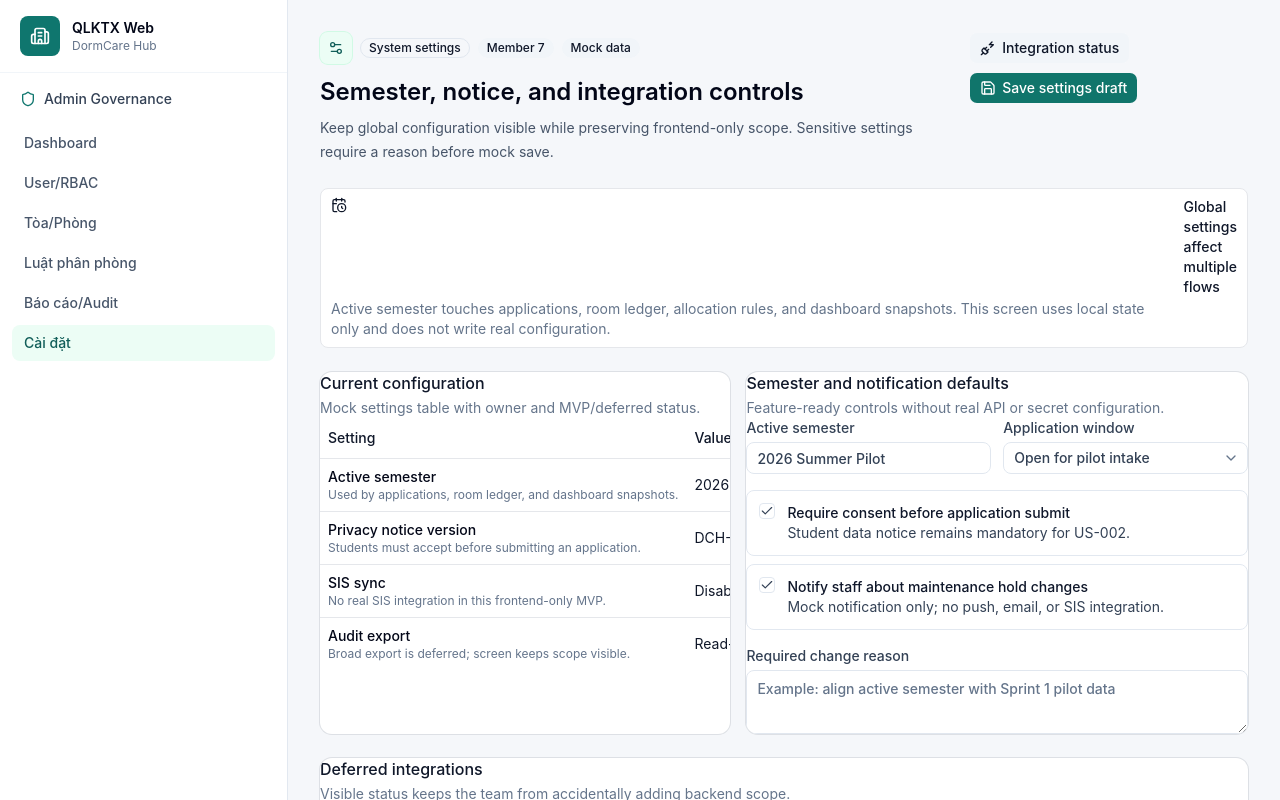
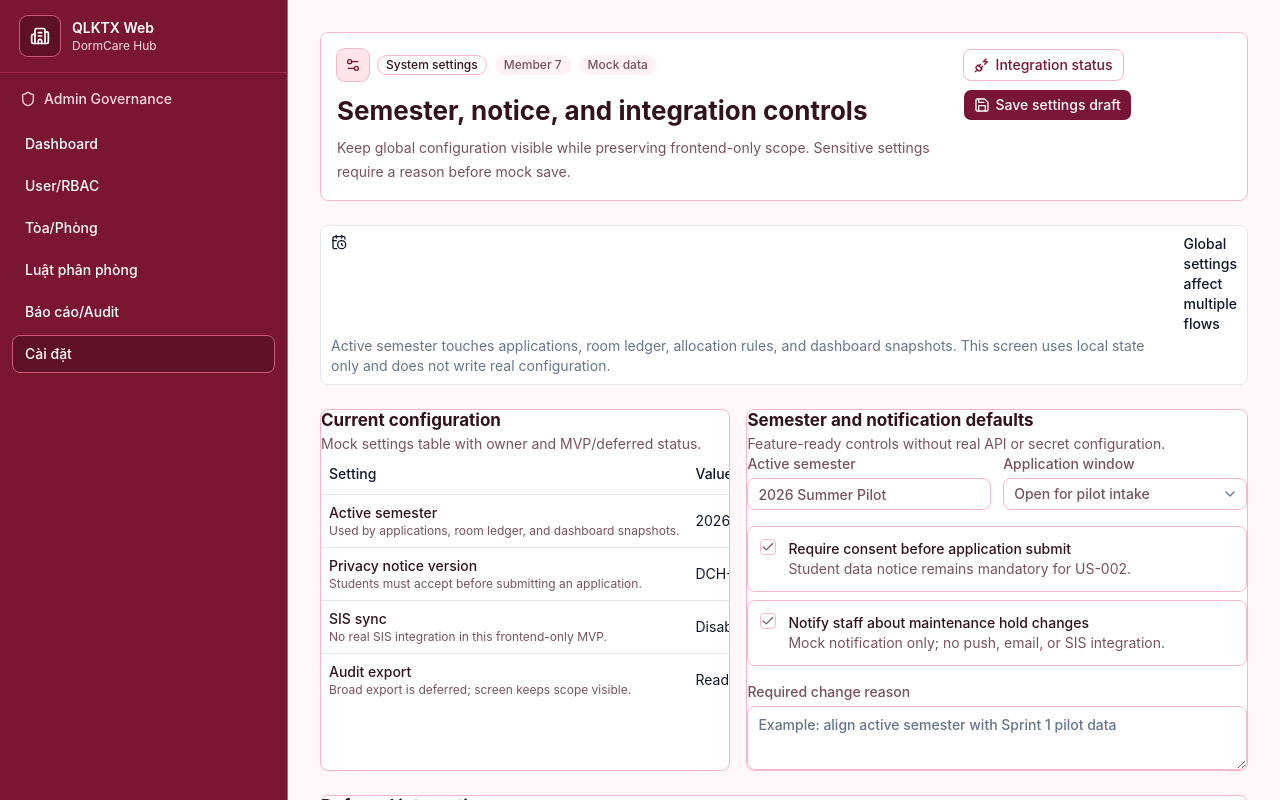
Before and after one commit to hoanghaip2005/Frontend-Web-QLKTX, a React (Vite) app: page /admin/settings in a window 1280 px wide. Shown: the top 800 px of the page. Built offline with nearby package versions, Linux system fonts and the light colour scheme.

Commit message:
phuong view - align admin UI with figma kit

```diff
--- a/src/app/layouts/RoleLayout.tsx
+++ b/src/app/layouts/RoleLayout.tsx
@@ -2,6 +2,7 @@ import { Outlet } from 'react-router-dom';
 
 import { AppSidebar } from '@/components/navigation/AppSidebar';
 import { roleNavItems } from '@/app/router/routes';
+import { cn } from '@/lib/utils';
 import type { AppRole } from '@/types/roles';
 
 type RoleLayoutProps = {
@@ -10,7 +11,13 @@ type RoleLayoutProps = {
 
 export function RoleLayout({ role }: RoleLayoutProps) {
   return (
-    <div className="min-h-screen bg-surface lg:flex">
+    <div
+      className={cn(
+        'min-h-screen bg-surface lg:flex',
+        role === 'admin' &&
+          'bg-[#fff7fa] [--border:340_75%_84%] [--input:340_75%_84%] [--primary:340_69%_28%] [--ring:340_69%_28%] [--secondary:342_100%_96%] [--secondary-foreground:340_47%_20%]',
+      )}
+    >
       <AppSidebar role={role} items={roleNavItems[role]} />
       <main className="min-w-0 flex-1 p-4 sm:p-6 lg:p-8">
         <Outlet />
--- a/src/components/navigation/AppSidebar.tsx
+++ b/src/components/navigation/AppSidebar.tsx
@@ -24,21 +24,49 @@ const roleLabel = {
 
 export function AppSidebar({ role, items }: AppSidebarProps) {
   const Icon = roleIcon[role];
+  const isAdmin = role === 'admin';
 
   return (
-    <aside className="flex w-full flex-col border-b border-slate-200 bg-white lg:min-h-screen lg:w-72 lg:border-b-0 lg:border-r">
-      <div className="flex items-center gap-3 border-b border-slate-100 px-5 py-4">
-        <div className="grid h-10 w-10 place-items-center rounded-app bg-brand-600 text-white">
+    <aside
+      className={cn(
+        'flex w-full flex-col border-b border-slate-200 bg-white lg:min-h-screen lg:w-72 lg:border-b-0 lg:border-r',
+        isAdmin && 'border-[#c95a75] bg-[#7a1632] text-white',
+      )}
+    >
+      <div
+        className={cn(
+          'flex items-center gap-3 border-b border-slate-100 px-5 py-4',
+          isAdmin && 'border-[#9d2b4c]',
+        )}
+      >
+        <div
+          className={cn(
+            'grid h-10 w-10 place-items-center rounded-app bg-brand-600 text-white',
+            isAdmin && 'bg-[#5e1027] ring-1 ring-[#c95a75]',
+          )}
+        >
           <Building2 className="h-5 w-5" aria-hidden="true" />
         </div>
         <div>
-          <p className="text-sm font-semibold text-slate-950">{appConfig.name}</p>
-          <p className="text-xs text-slate-500">{appConfig.product}</p>
+          <p className={cn('text-sm font-semibold text-slate-950', isAdmin && 'text-white')}>
+            {appConfig.name}
+          </p>
+          <p className={cn('text-xs text-slate-500', isAdmin && 'text-[#ffdce6]')}>
+            {appConfig.product}
+          </p>
         </div>
       </div>
 
-      <div className="flex items-center gap-2 px-5 py-4 text-sm font-medium text-slate-700">
-        <Icon className="h-4 w-4 text-brand-600" aria-hidden="true" />
+      <div
+        className={cn(
+          'flex items-center gap-2 px-5 py-4 text-sm font-medium text-slate-700',
+          isAdmin && 'text-[#ffdce6]',
+        )}
+      >
+        <Icon
+          className={cn('h-4 w-4 text-brand-600', isAdmin && 'text-[#ffdce6]')}
+          aria-hidden="true"
+        />
         {roleLabel[role]}
       </div>
 
@@ -51,6 +79,9 @@ export function AppSidebar({ role, items }: AppSidebarProps) {
               cn(
                 'rounded-app px-3 py-2 text-sm font-medium text-slate-600 transition hover:bg-slate-100 hover:text-slate-950',
                 isActive && 'bg-brand-50 text-brand-700',
+                isAdmin &&
+                  'border border-transparent text-white hover:border-[#c95a75] hover:bg-[#8f183b] hover:text-white',
+                isAdmin && isActive && 'border-[#c95a75] bg-[#5e1027] text-white',
               )
             }
           >
--- a/src/features/admin/_components/AdminShell.tsx
+++ b/src/features/admin/_components/AdminShell.tsx
@@ -43,22 +43,22 @@ type StatusBadgeProps = {
 };
 
 const statusClassName = {
-  Active: 'border-emerald-200 bg-emerald-50 text-emerald-700',
-  Enabled: 'border-emerald-200 bg-emerald-50 text-emerald-700',
-  Ready: 'border-emerald-200 bg-emerald-50 text-emerald-700',
-  Available: 'border-emerald-200 bg-emerald-50 text-emerald-700',
-  Draft: 'border-amber-200 bg-amber-50 text-amber-700',
-  Review: 'border-amber-200 bg-amber-50 text-amber-700',
-  'Pending review': 'border-amber-200 bg-amber-50 text-amber-700',
-  'Needs review': 'border-amber-200 bg-amber-50 text-amber-700',
-  Locked: 'border-rose-200 bg-rose-50 text-rose-700',
-  Disabled: 'border-slate-200 bg-slate-50 text-slate-600',
-  Full: 'border-slate-200 bg-slate-50 text-slate-600',
-  Deferred: 'border-slate-200 bg-slate-50 text-slate-600',
-  'Deferred export': 'border-slate-200 bg-slate-50 text-slate-600',
-  High: 'border-rose-200 bg-rose-50 text-rose-700',
-  Info: 'border-blue-200 bg-blue-50 text-blue-700',
-  'Maintenance hold': 'border-rose-200 bg-rose-50 text-rose-700',
+  Active: 'border-[#147a59] bg-[#e3f6ec] text-[#147a59]',
+  Enabled: 'border-[#147a59] bg-[#e3f6ec] text-[#147a59]',
+  Ready: 'border-[#147a59] bg-[#e3f6ec] text-[#147a59]',
+  Available: 'border-[#147a59] bg-[#e3f6ec] text-[#147a59]',
+  Draft: 'border-[#f7c948] bg-[#fff4cc] text-[#8a5a00]',
+  Review: 'border-[#f7c948] bg-[#fff4cc] text-[#8a5a00]',
+  'Pending review': 'border-[#f7c948] bg-[#fff4cc] text-[#8a5a00]',
+  'Needs review': 'border-[#f7c948] bg-[#fff4cc] text-[#8a5a00]',
+  Locked: 'border-[#c9354f] bg-[#ffe5eb] text-[#c9354f]',
+  Disabled: 'border-[#f2b8c8] bg-white text-[#76525f]',
+  Full: 'border-[#f2b8c8] bg-white text-[#76525f]',
+  Deferred: 'border-[#f2b8c8] bg-white text-[#76525f]',
+  'Deferred export': 'border-[#f2b8c8] bg-white text-[#76525f]',
+  High: 'border-[#c9354f] bg-[#ffe5eb] text-[#c9354f]',
+  Info: 'border-[#26c6c9] bg-[#e9fbfb] text-[#0b7174]',
+  'Maintenance hold': 'border-[#c9354f] bg-[#ffe5eb] text-[#c9354f]',
 } as const;
 
 export function AdminPageHeader({
@@ -71,21 +71,23 @@ export function AdminPageHeader({
   secondaryAction,
 }: AdminPageHeaderProps) {
   return (
-    <div className="flex flex-col gap-4 lg:flex-row lg:items-start lg:justify-between">
+    <div className="flex flex-col gap-4 rounded-lg border border-[#f2b8c8] bg-white px-4 py-4 lg:flex-row lg:items-start lg:justify-between">
       <div className="min-w-0">
         <div className="flex flex-wrap items-center gap-2">
-          <span className="inline-flex h-8 w-8 items-center justify-center rounded-lg bg-brand-50 text-brand-700 ring-1 ring-brand-100">
+          <span className="inline-flex h-8 w-8 items-center justify-center rounded-lg bg-[#ffe5eb] text-[#7a1632] ring-1 ring-[#f2b8c8]">
             <Icon className="h-4 w-4" aria-hidden="true" />
           </span>
-          <Badge variant="outline">{eyebrow}</Badge>
+          <Badge variant="outline" className="border-[#f2b8c8] text-[#32121d]">
+            {eyebrow}
+          </Badge>
           {badges.map((badge) => (
-            <Badge key={badge} variant="secondary">
+            <Badge key={badge} variant="secondary" className="bg-[#fff1f5] text-[#76525f]">
               {badge}
             </Badge>
           ))}
         </div>
-        <h1 className="mt-3 text-2xl font-semibold text-slate-950">{title}</h1>
-        <p className="mt-2 max-w-3xl text-sm leading-6 text-slate-600">{description}</p>
+        <h1 className="mt-3 text-[26px] font-bold leading-[35px] text-[#32121d]">{title}</h1>
+        <p className="mt-2 max-w-3xl text-sm leading-6 text-[#76525f]">{description}</p>
       </div>
       <div className="flex flex-wrap gap-2">
         {secondaryAction}
@@ -99,16 +101,28 @@ export function AdminMetricGrid({ metrics }: AdminMetricGridProps) {
   return (
     <div className="grid gap-3 sm:grid-cols-2 xl:grid-cols-4">
       {metrics.map((metric) => (
-        <Card key={metric.label} size="sm">
+        <Card
+          key={metric.label}
+          size="sm"
+          className="relative rounded-lg border border-[#f2b8c8] ring-0"
+        >
+          <div className="absolute left-0 top-0 h-1 w-full bg-[#0f9f8f]" />
           <CardContent>
             <div className="flex items-start justify-between gap-3">
               <div>
-                <p className="text-xs font-medium uppercase text-slate-500">{metric.label}</p>
-                <p className="mt-2 text-2xl font-semibold text-slate-950">{metric.value}</p>
+                <p className="text-xs font-semibold text-[#32121d]">{metric.label}</p>
+                <p className="mt-2 text-[27px] font-bold leading-none text-[#32121d]">
+                  {metric.value}
+                </p>
               </div>
-              <Badge variant={metric.tone ?? 'secondary'}>{metric.trend}</Badge>
+              <Badge
+                variant={metric.tone ?? 'secondary'}
+                className="border-[#f2b8c8] bg-[#fff1f5] text-[#76525f]"
+              >
+                {metric.trend}
+              </Badge>
             </div>
-            <p className="mt-2 text-sm text-slate-500">{metric.hint}</p>
+            <p className="mt-2 text-xs text-[#76525f]">{metric.hint}</p>
           </CardContent>
         </Card>
       ))}
@@ -124,10 +138,12 @@ export function SectionPanel({
   className,
 }: SectionPanelProps) {
   return (
-    <Card className={className}>
+    <Card className={cn('rounded-lg border border-[#f2b8c8] bg-white ring-0', className)}>
       <CardHeader>
-        <CardTitle>{title}</CardTitle>
-        {description ? <CardDescription>{description}</CardDescription> : null}
+        <CardTitle className="text-[17px] font-bold text-[#32121d]">{title}</CardTitle>
+        {description ? (
+          <CardDescription className="text-[#76525f]">{description}</CardDescription>
+        ) : null}
         {action ? <CardAction>{action}</CardAction> : null}
       </CardHeader>
       <CardContent>{children}</CardContent>
@@ -148,7 +164,7 @@ export function StatusBadge({ status, tone }: StatusBadgeProps) {
 
 export function AuditHint({ children }: { children: ReactNode }) {
   return (
-    <div className="rounded-lg border border-dashed border-slate-200 bg-slate-50 px-3 py-2 text-xs leading-5 text-slate-600">
+    <div className="rounded-lg border border-dashed border-[#f2b8c8] bg-[#fff1f5] px-3 py-2 text-xs leading-5 text-[#76525f]">
       {children}
     </div>
   );
@@ -156,9 +172,9 @@ export function AuditHint({ children }: { children: ReactNode }) {
 
 export function EmptyStateLine({ title, description }: { title: string; description: string }) {
   return (
-    <div className="rounded-lg border border-dashed border-slate-200 bg-white px-4 py-5 text-center">
-      <p className="text-sm font-medium text-slate-900">{title}</p>
-      <p className="mt-1 text-sm text-slate-500">{description}</p>
+    <div className="rounded-lg border border-dashed border-[#f2b8c8] bg-white px-4 py-5 text-center">
+      <p className="text-sm font-semibold text-[#32121d]">{title}</p>
+      <p className="mt-1 text-sm text-[#76525f]">{description}</p>
     </div>
   );
 }
@@ -176,7 +192,7 @@ export function CapacityBar({
 
   return (
     <div className={cn('min-w-40', className)}>
-      <div className="mb-1 flex items-center justify-between text-xs text-slate-500">
+      <div className="mb-1 flex items-center justify-between text-xs text-[#76525f]">
         <span>{value}% occupied</span>
         <span>
           {occupied}/{total}
@@ -201,7 +217,11 @@ export function AdminActionButton({
   variant?: 'default' | 'secondary' | 'outline' | 'ghost' | 'destructive';
 }) {
   return (
-    <Button type="button" variant={variant}>
+    <Button
+      type="button"
+      variant={variant}
+      className="border-[#f2b8c8] data-[variant=secondary]:bg-white data-[variant=secondary]:text-[#7a1632] data-[variant=outline]:text-[#7a1632]"
+    >
       <Icon className="h-4 w-4" aria-hidden="true" />
       {children}
     </Button>
--- a/src/features/admin/buildings_rooms/AdminBuildingsRoomsPage.tsx
+++ b/src/features/admin/buildings_rooms/AdminBuildingsRoomsPage.tsx
@@ -98,7 +98,7 @@ export function AdminBuildingsRoomsPage() {
                 <Badge variant="secondary">{building.available} available</Badge>
                 <Badge variant="outline">{building.hold} on hold</Badge>
               </div>
-              <p className="text-sm text-slate-600">{building.risk}</p>
+              <p className="text-sm text-[#76525f]">{building.risk}</p>
             </div>
           </SectionPanel>
         ))}
@@ -120,7 +120,7 @@ export function AdminBuildingsRoomsPage() {
           <div className="flex flex-wrap gap-2">
             <div className="relative">
               <Search
-                className="pointer-events-none absolute left-2.5 top-2 h-4 w-4 text-slate-400"
+                className="pointer-events-none absolute left-2.5 top-2 h-4 w-4 text-[#9b7180]"
                 aria-hidden="true"
               />
               <Input
@@ -179,8 +179,8 @@ export function AdminBuildingsRoomsPage() {
               {filteredRooms.map((room) => (
                 <TableRow key={room.room}>
                   <TableCell>
-                    <div className="font-medium text-slate-950">{room.room}</div>
-                    <div className="text-xs text-slate-500">{room.gender} policy</div>
+                    <div className="font-medium text-[#32121d]">{room.room}</div>
+                    <div className="text-xs text-[#76525f]">{room.gender} policy</div>
                   </TableCell>
                   <TableCell>
                     <CapacityBar
@@ -193,10 +193,10 @@ export function AdminBuildingsRoomsPage() {
                   <TableCell>
                     <StatusBadge status={room.status} />
                   </TableCell>
-                  <TableCell className="max-w-64 whitespace-normal text-slate-600">
+                  <TableCell className="max-w-64 whitespace-normal text-[#76525f]">
                     {room.assets}
                   </TableCell>
-                  <TableCell className="max-w-72 whitespace-normal text-slate-600">
+                  <TableCell className="max-w-72 whitespace-normal text-[#76525f]">
                     {room.auditHint}
                   </TableCell>
                   <TableCell className="text-right">
@@ -214,7 +214,7 @@ export function AdminBuildingsRoomsPage() {
                             excluded from assignment suggestions.
                           </DialogDescription>
                         </DialogHeader>
-                        <label className="grid gap-1 text-sm font-medium text-slate-700">
+                        <label className="grid gap-1 text-sm font-medium text-[#76525f]">
                           Hold reason
                           <Textarea
                             value={holdReason}
--- a/src/features/admin/settings/AdminSettingsPage.tsx
+++ b/src/features/admin/settings/AdminSettingsPage.tsx
@@ -82,8 +82,8 @@ export function AdminSettingsPage() {
               {systemSettings.map((setting) => (
                 <TableRow key={setting.name}>
                   <TableCell>
-                    <div className="font-medium text-slate-950">{setting.name}</div>
-                    <div className="text-xs text-slate-500">{setting.note}</div>
+                    <div className="font-medium text-[#32121d]">{setting.name}</div>
+                    <div className="text-xs text-[#76525f]">{setting.note}</div>
                   </TableCell>
                   <TableCell>{setting.value}</TableCell>
                   <TableCell>{setting.owner}</TableCell>
@@ -102,7 +102,7 @@ export function AdminSettingsPage() {
         >
           <div className="space-y-4">
             <div className="grid gap-3 sm:grid-cols-2">
-              <label className="grid gap-1 text-sm font-medium text-slate-700">
+              <label className="grid gap-1 text-sm font-medium text-[#76525f]">
                 Active semester
                 <Input
                   value={semesterName}
@@ -112,7 +112,7 @@ export function AdminSettingsPage() {
                   }}
                 />
               </label>
-              <label className="grid gap-1 text-sm font-medium text-slate-700">
+              <label className="grid gap-1 text-sm font-medium text-[#76525f]">
                 Application window
                 <Select defaultValue="open">
                   <SelectTrigger className="w-full">
@@ -128,19 +128,19 @@ export function AdminSettingsPage() {
             </div>
 
             <div className="grid gap-2">
-              <label className="flex items-start gap-3 rounded-lg border border-slate-200 bg-white p-3 text-sm text-slate-700">
+              <label className="flex items-start gap-3 rounded-lg border border-[#f2b8c8] bg-white p-3 text-sm text-[#76525f]">
                 <Checkbox defaultChecked />
                 <span>
-                  <span className="block font-medium text-slate-900">
+                  <span className="block font-medium text-[#32121d]">
                     Require consent before application submit
                   </span>
                   Student data notice remains mandatory for US-002.
                 </span>
               </label>
-              <label className="flex items-start gap-3 rounded-lg border border-slate-200 bg-white p-3 text-sm text-slate-700">
+              <label className="flex items-start gap-3 rounded-lg border border-[#f2b8c8] bg-white p-3 text-sm text-[#76525f]">
                 <Checkbox defaultChecked />
                 <span>
-                  <span className="block font-medium text-slate-900">
+                  <span className="block font-medium text-[#32121d]">
                     Notify staff about maintenance hold changes
                   </span>
                   Mock notification only; no push, email, or SIS integration.
@@ -148,7 +148,7 @@ export function AdminSettingsPage() {
               </label>
             </div>
 
-            <label className="grid gap-1 text-sm font-medium text-slate-700">
+            <label className="grid gap-1 text-sm font-medium text-[#76525f]">
               Required change reason
               <Textarea
                 value={changeReason}
@@ -193,12 +193,12 @@ export function AdminSettingsPage() {
             const Icon = item.icon;
 
             return (
-              <div key={item.title} className="rounded-lg border border-slate-200 bg-white p-4">
+              <div key={item.title} className="rounded-lg border border-[#f2b8c8] bg-white p-4">
                 <div className="flex items-center gap-2">
-                  <Icon className="h-4 w-4 text-brand-700" aria-hidden="true" />
-                  <h2 className="text-sm font-semibold text-slate-950">{item.title}</h2>
+                  <Icon className="h-4 w-4 text-[#7a1632]" aria-hidden="true" />
+                  <h2 className="text-sm font-semibold text-[#32121d]">{item.title}</h2>
                 </div>
-                <p className="mt-2 text-sm leading-5 text-slate-600">{item.copy}</p>
+                <p className="mt-2 text-sm leading-5 text-[#76525f]">{item.copy}</p>
                 <div className="mt-3">
                   <StatusBadge status="Deferred" />
                 </div>
--- a/src/features/admin/users/AdminUsersPage.tsx
+++ b/src/features/admin/users/AdminUsersPage.tsx
@@ -86,7 +86,7 @@ export function AdminUsersPage() {
                 </DialogDescription>
               </DialogHeader>
               <div className="grid gap-3">
-                <label className="grid gap-1 text-sm font-medium text-slate-700">
+                <label className="grid gap-1 text-sm font-medium text-[#76525f]">
                   Target user
                   <Select defaultValue="USR-STF-014">
                     <SelectTrigger className="w-full">
@@ -101,11 +101,11 @@ export function AdminUsersPage() {
                     </SelectContent>
                   </Select>
                 </label>
-                <label className="grid gap-1 text-sm font-medium text-slate-700">
+                <label className="grid gap-1 text-sm font-medium text-[#76525f]">
                   Requested scope
                   <Input defaultValue="Building B allocation override until 2026-07-08" />
                 </label>
-                <label className="grid gap-1 text-sm font-medium text-slate-700">
+                <label className="grid gap-1 text-sm font-medium text-[#76525f]">
                   Required admin reason
                   <Textarea
                     value={reason}
@@ -149,7 +149,7 @@ export function AdminUsersPage() {
           <div className="flex flex-wrap gap-2">
             <div className="relative">
               <Search
-                className="pointer-events-none absolute left-2.5 top-2 h-4 w-4 text-slate-400"
+                className="pointer-events-none absolute left-2.5 top-2 h-4 w-4 text-[#9b7180]"
                 aria-hidden="true"
               />
               <Input
@@ -198,8 +198,8 @@ export function AdminUsersPage() {
               {filteredUsers.map((user) => (
                 <TableRow key={user.id}>
                   <TableCell>
-                    <div className="font-medium text-slate-950">{user.name}</div>
-                    <div className="text-xs text-slate-500">{user.id}</div>
+                    <div className="font-medium text-[#32121d]">{user.name}</div>
+                    <div className="text-xs text-[#76525f]">{user.id}</div>
                   </TableCell>
                   <TableCell>{user.role}</TableCell>
                   <TableCell className="max-w-52 whitespace-normal">{user.scope}</TableCell>
@@ -207,7 +207,7 @@ export function AdminUsersPage() {
                     <StatusBadge status={user.status} />
                   </TableCell>
                   <TableCell>{user.lastActive}</TableCell>
-                  <TableCell className="max-w-72 whitespace-normal text-slate-600">
+                  <TableCell className="max-w-72 whitespace-normal text-[#76525f]">
                     {user.risk}
                   </TableCell>
                   <TableCell className="text-right">
```
Also changed, not shown: src/features/admin/allocation_rules/AdminAllocationRulesPage.tsx (+10 -10 lines), src/features/admin/dashboard/AdminDashboardPage.tsx (+12 -12 lines), src/features/admin/reports_audit/AdminReportsAuditPage.tsx (+11 -11 lines).
